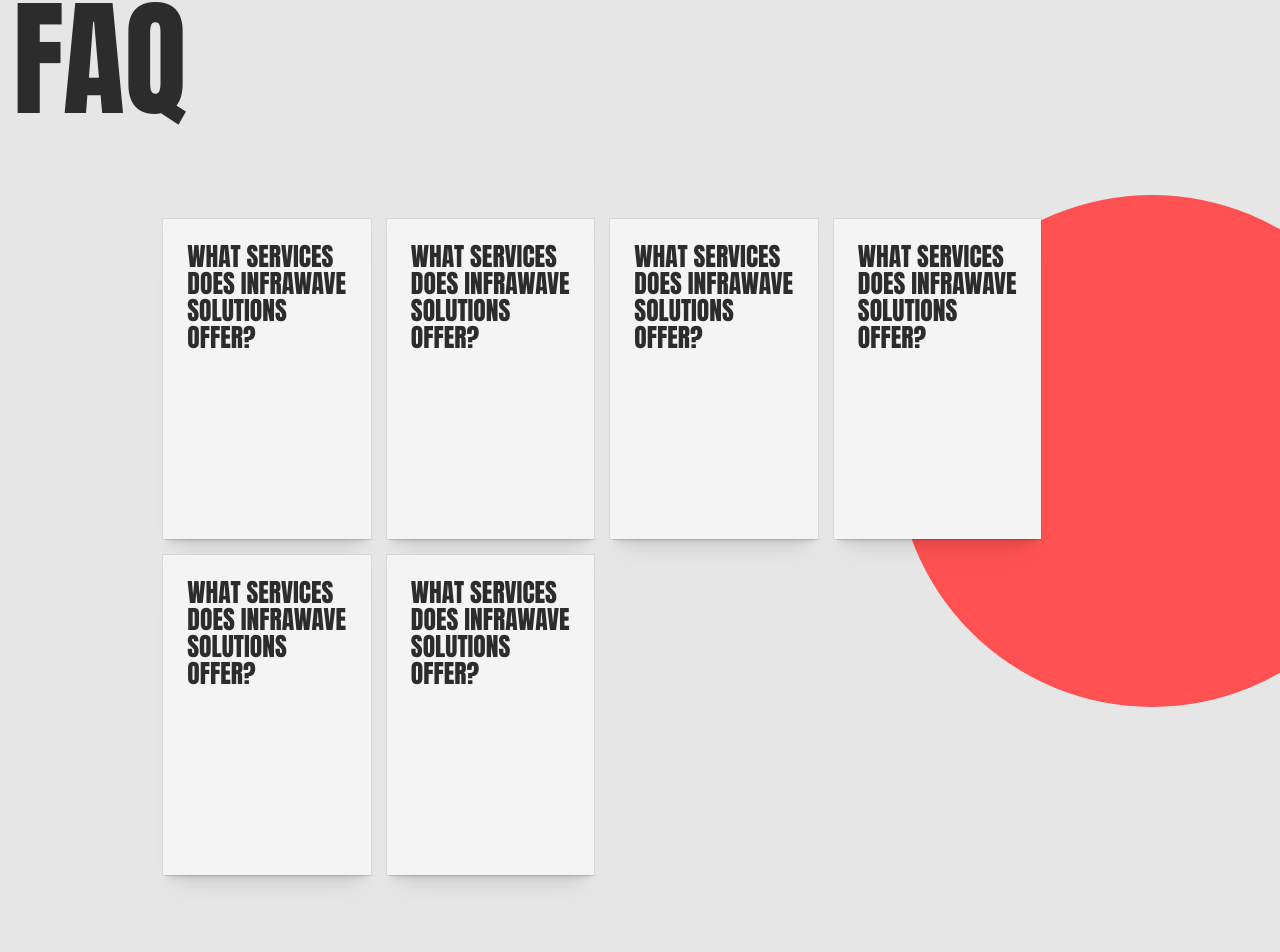
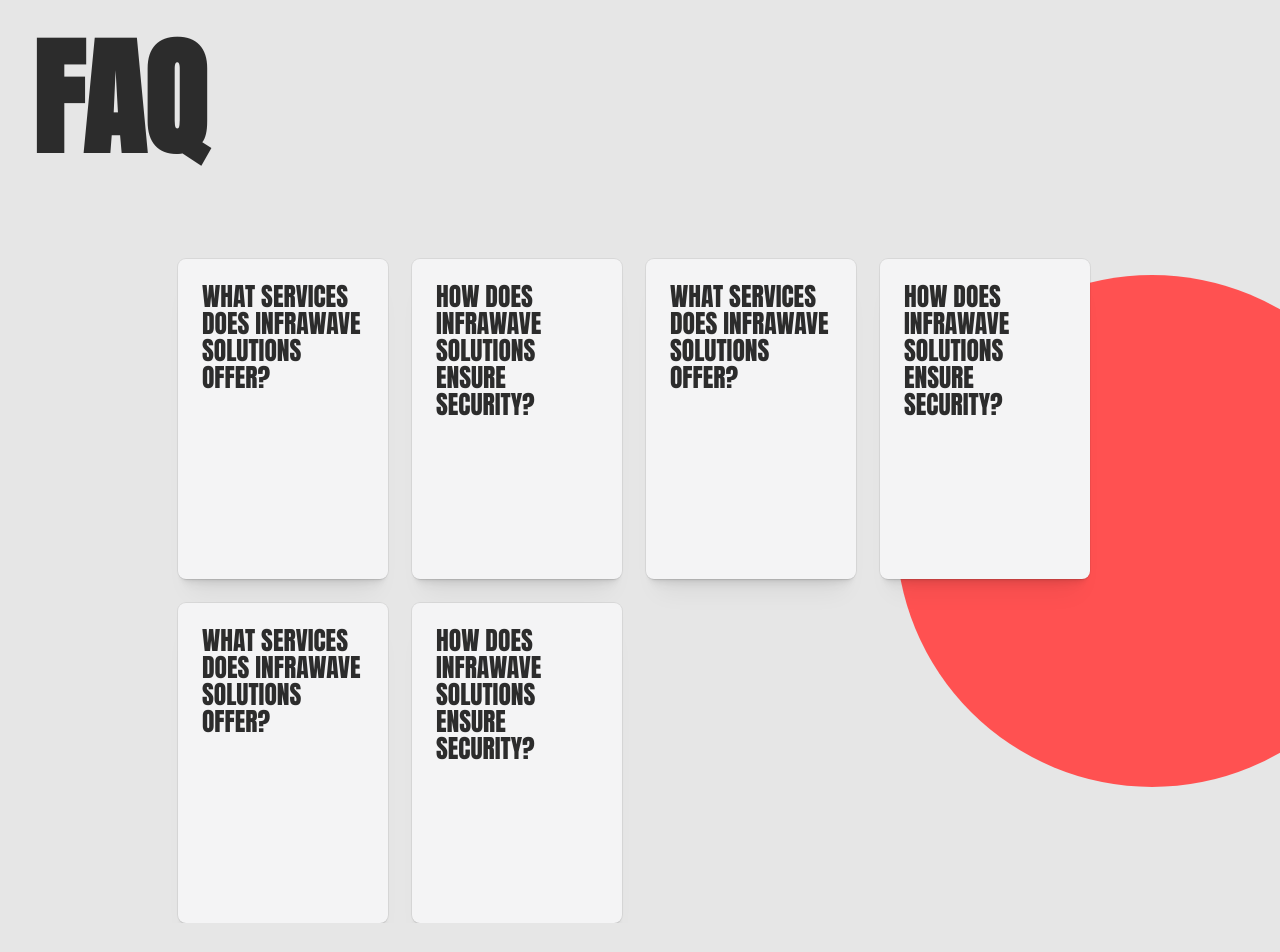
Before and after one commit to root-pik4chu/infrawave_v7, a Next.js app: page / in a window 1280 px wide. Shown: the part 10285-11237 px from the top of the page. Built offline with nearby package versions, Linux system fonts and the light colour scheme.

Commit message:
approx approx bass hero baki hai ...

```diff
--- a/src/components/AboutSectionHomePage/page.js
+++ b/src/components/AboutSectionHomePage/page.js
@@ -6,7 +6,7 @@
 
 export default function AboutSection() {
   return (
-    <div className="w-full h-[100vh] relative  overflow-hidden ">
+    <div className="w-full h-[90vh] md:h-[100vh] relative  overflow-hidden ">
 
       <div className="w-full h-[90%] relative " >
         <div className="absolute top-[10vh] -left-[20vw] rounded-full z-0">
@@ -17,8 +17,8 @@
         <div className="w-full h-full relative">
           <h1 className="px-[1vw] z-50">About us</h1>
 
-          <div className="w-full h-screen flex justify-end pt-[5vw]">
-          <div className="flex items-center justify-center gap-[5vw] w-[70%] h-[40%] ">
+          <div className="w-full md:h-screen    flex justify-end pt-[5vw]">
+          <div className="flex items-center md:justify-center justify-start md:flex-row flex-col gap-[5vw] w-[70%] h-[40%] ">
             {[1, 2, 3].map((index, item) => {
               return (
                 <div key={index} className="flex items-start justify-between flex-col gap-[2vw]">
--- a/src/components/FAQ/page.js
+++ b/src/components/FAQ/page.js
@@ -1,17 +1,32 @@
 import Image from "next/image";
-import React from "react";
+import React, { useState } from "react";
 
 // Custom Card component
 const Card = ({ className, children }) => {
-  return <div className={` ${className}`}>{children}</div>;
+  return <div className={className}>{children}</div>;
 };
 
 export default function FlipCardsGrid() {
-   const cardData = [
+  const [flippedCards, setFlippedCards] = useState([]);
+
+  const handleCardClick = (index) => {
+    setFlippedCards((prev) => {
+      const newState = [...prev];
+      newState[index] = !newState[index];
+      return newState;
+    });
+  };
+
+  const cardData = [
     {
       question: "What services does Infrawave Solutions offer?",
       answer:
         "Infrawave Solutions specializes in web and app development, intuitive UI/UX design, AI and ML solutions, blockchain integration, and secure cloud services, alongside tailored consultancy to help businesses achieve digital transformation.",
+    },
+    {
+      question: "How does Infrawave Solutions ensure security?",
+      answer:
+        "They use industry-standard encryption, secure coding practices, regular audits, and modern cloud architecture to ensure data protection and secure operations.",
     },
     {
       question: "What services does Infrawave Solutions offer?",
@@ -19,9 +34,9 @@
         "Infrawave Solutions specializes in web and app development, intuitive UI/UX design, AI and ML solutions, blockchain integration, and secure cloud services, alongside tailored consultancy to help businesses achieve digital transformation.",
     },
     {
-      question: "What services does Infrawave Solutions offer?",
+      question: "How does Infrawave Solutions ensure security?",
       answer:
-        "Infrawave Solutions specializes in web and app development, intuitive UI/UX design, AI and ML solutions, blockchain integration, and secure cloud services, alongside tailored consultancy to help businesses achieve digital transformation.",
+        "They use industry-standard encryption, secure coding practices, regular audits, and modern cloud architecture to ensure data protection and secure operations.",
     },
     {
       question: "What services does Infrawave Solutions offer?",
@@ -29,44 +44,46 @@
         "Infrawave Solutions specializes in web and app development, intuitive UI/UX design, AI and ML solutions, blockchain integration, and secure cloud services, alongside tailored consultancy to help businesses achieve digital transformation.",
     },
     {
-      question: "What services does Infrawave Solutions offer?",
+      question: "How does Infrawave Solutions ensure security?",
       answer:
-        "Infrawave Solutions specializes in web and app development, intuitive UI/UX design, AI and ML solutions, blockchain integration, and secure cloud services, alongside tailored consultancy to help businesses achieve digital transformation.",
-    },
-    {
-      question: "What services does Infrawave Solutions offer?",
-      answer:
-        "Infrawave Solutions specializes in web and app development, intuitive UI/UX design, AI and ML solutions, blockchain integration, and secure cloud services, alongside tailored consultancy to help businesses achieve digital transformation.",
+        "They use industry-standard encryption, secure coding practices, regular audits, and modern cloud architecture to ensure data protection and secure operations.",
     },
   ];
 
   return (
-    <div className="w-full h-[120vh] px-[1vw] mx-auto flex justify-center flex-col relative overflow-hidden">
-       <div className="absolute top-[30vh] -right-[10vw] rounded-full z-0">
-                            <Image src="/Rectangle98.svg" width={800} height={500}  className="w-[50vw] h-[50vw] object-cover lg:w-[40vw] lg:h-[40vw] "alt="img" />
+    <div className="w-full min-h-screen px-4 md:px-6 lg:px-8 mx-auto flex justify-center flex-col relative overflow-hidden">
+      <div className="absolute top-[30vh] -right-[10vw] rounded-full z-0 opacity-50 md:opacity-75 lg:opacity-100">
+        <Image
+          src="/Rectangle98.svg"
+          width={800}
+          height={500}
+          className="w-[70vw] h-[70vw] md:w-[50vw] md:h-[50vw] lg:w-[40vw] lg:h-[40vw] object-cover"
+          alt="background decoration"
+        />
+      </div>
 
+      <h1 className="text-2xl md:text-3xl lg:text-4xl font-bold mb-6 md:mb-8 lg:w-[70%] w-full">FAQ</h1>
 
-                          </div>
-      <h1 className="text-3xl mb-8 lg:w-[70%] sm:w-full">faq</h1>
-
-      <div className="lg:w-[70%] sm:w-full lg:left-[12%] relative grid grid-cols-1 sm:grid-cols-2 lg:grid-cols-4 gap-4 pt-[5vw]">
+      <div className="w-full lg:w-[75%] lg:left-[12%] relative grid grid-cols-1 sm:grid-cols-2 lg:grid-cols-4 gap-4 md:gap-6 pt-[5vw] z-10">
         {cardData.map((card, index) => (
           <div
             key={index}
-            className="perspective-1000 h-[40vh] cursor-pointer group "
+            className="perspective-1000 h-[35vh] md:h-[40vh] cursor-pointer group"
+            onClick={() => handleCardClick(index)}
           >
-            <div className="relative w-full h-full transition-transform duration-700 ease-in-out preserve-3d group-hover:rotate-y-180">
+            <div
+              className={`relative w-full h-full transition-transform duration-700 ease-in-out preserve-3d ${
+                flippedCards[index] ? "rotate-y-180" : ""
+              } group-hover:rotate-y-180 lg:group-hover:rotate-y-180`}
+            >
               {/* Front */}
-              {/* rounded-xl */}
-              <Card className="absolute w-full h-full backface-hidden p-6 bg-zinc-100 shadow-[0px_0px_0px_1px_rgba(0,0,0,0.06),0px_1px_1px_-0.5px_rgba(0,0,0,0.06),0px_3px_3px_-1.5px_rgba(0,0,0,0.06),_0px_6px_6px_-3px_rgba(0,0,0,0.06),0px_12px_12px_-6px_rgba(0,0,0,0.06),0px_24px_24px_-12px_rgba(0,0,0,0.06)]">
-                <h2 className="text-2xl ">
-                  {card.question}
-                </h2>
+              <Card className="absolute w-full h-full backface-hidden p-4 md:p-6 bg-zinc-100 rounded-lg shadow-[0px_0px_0px_1px_rgba(0,0,0,0.06),0px_1px_1px_-0.5px_rgba(0,0,0,0.06),0px_3px_3px_-1.5px_rgba(0,0,0,0.06),0px_6px_6px_-3px_rgba(0,0,0,0.06),0px_12px_12px_-6px_rgba(0,0,0,0.06),0px_24px_24px_-12px_rgba(0,0,0,0.06)]">
+                <h2 className="text-lg md:text-xl lg:text-2xl font-medium">{card.question}</h2>
               </Card>
 
               {/* Back */}
-              <Card className="absolute w-full h-full backface-hidden p-6 bg-zinc-100 rotate-y-180 shadow-[0px_0px_0px_1px_rgba(0,0,0,0.06),0px_1px_1px_-0.5px_rgba(0,0,0,0.06),0px_3px_3px_-1.5px_rgba(0,0,0,0.06),_0px_6px_6px_-3px_rgba(0,0,0,0.06),0px_12px_12px_-6px_rgba(0,0,0,0.06),0px_24px_24px_-12px_rgba(0,0,0,0.06)]">
-                <p className="">{card.answer}</p>
+              <Card className="absolute w-full h-full backface-hidden p-4 md:p-6 bg-zinc-100 rounded-lg rotate-y-180 shadow-[0px_0px_0px_1px_rgba(0,0,0,0.06),0px_1px_1px_-0.5px_rgba(0,0,0,0.06),0px_3px_3px_-1.5px_rgba(0,0,0,0.06),0px_6px_6px_-3px_rgba(0,0,0,0.06),0px_12px_12px_-6px_rgba(0,0,0,0.06),0px_24px_24px_-12px_rgba(0,0,0,0.06)]">
+                <p className="text-sm md:text-base lg:text-lg">{card.answer}</p>
               </Card>
             </div>
           </div>
@@ -89,6 +106,12 @@
         .rotate-y-180 {
           transform: rotateY(180deg);
         }
+
+        @media (max-width: 640px) {
+          .perspective-1000 {
+            perspective: 800px;
+          }
+        }
       `}</style>
     </div>
   );
--- a/src/components/ServiceSection/page.js
+++ b/src/components/ServiceSection/page.js
@@ -32,7 +32,7 @@
 
   return (
     <div className="w-full h-[380vh] relative">
-      <div className="w-full h-[99%] flex flex-col items-start px-[2vw] text-[var(--text-color)]">
+      <div className="w-full md:h-[99%] h-[90%] flex flex-col items-start px-[2vw] text-[var(--text-color)]">
       <div className="w-full md:h-[20vh] h-[50vh] bg-red-500 flex items-center">
         <h1>Service Section</h1>
       </div>
--- a/src/components/SwipperScroller/page.js
+++ b/src/components/SwipperScroller/page.js
@@ -40,7 +40,7 @@
 
   return (
     <>
-      <div className="w-full h-[70%]">
+      <div className="w-full h-[80%]">
         <div className="w-full h-[10%] flex items-center ">
           <div
             ref={prevRef}
--- a/src/components/WhyUs/page.js
+++ b/src/components/WhyUs/page.js
@@ -6,14 +6,14 @@
 export default function WhyUsPage(){
   return (
     <div>
-      <div className="w-full h-[100vh] flec items-center justify-between flex-col leading-none ">
-        <div className="w-full h-[35vh] grid grid-cols-5 p-[1vw] pt-[3vw]">
+      <div className="w-full md:h-[110vh] h-[90vh] flec items-center justify-between flex-col leading-none ">
+        <div className="w-full h-[20vh] md:h-[35vh] grid grid-cols-5 p-[1vw] pt-[3vw]">
         <h1 className='col-start-1 col-end-5'>why us ???</h1>
 
         </div>
         <div className="w-full h-[88vh] flex items-center justify-center flex-col ">
 
-          <div className="w-[75%] h-full"><SwipperScroller /></div>
+          <div className="w-[72%] h-full"><SwipperScroller /></div>
         </div>
       </div>
     </div>
--- a/src/hooks/useLenisScroll.js
+++ b/src/hooks/useLenisScroll.js
@@ -10,8 +10,8 @@
 export const useLenisScroll = () => {
   useEffect(() => {
     const lenis = new Lenis({
-      duration: 1.2,
-      easing: (t) => Math.min(1, 1.001 - Math.pow(2, -10 * t)),
+      duration: 1.3,
+      easing: (t) => Math.min(1, 1.001 - Math.pow(2, -9 * t)),
       smooth: true,
       smoothTouch: false,
     })
```
